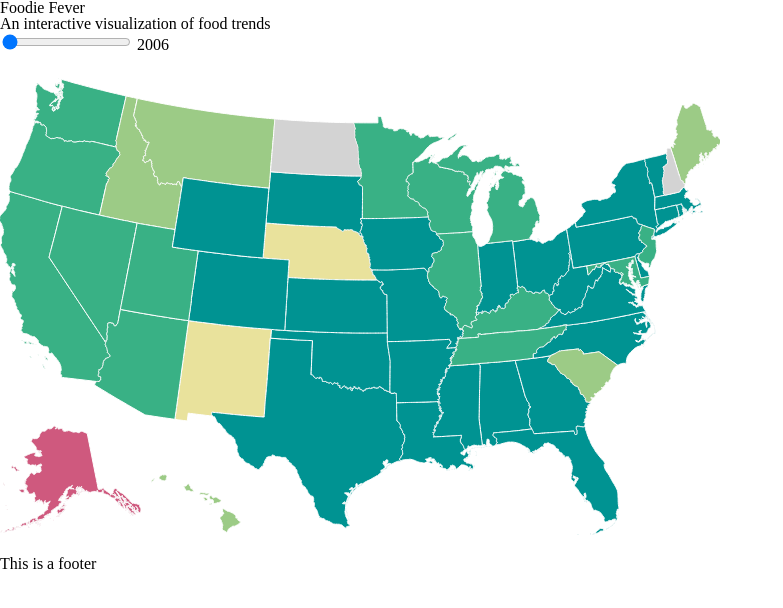
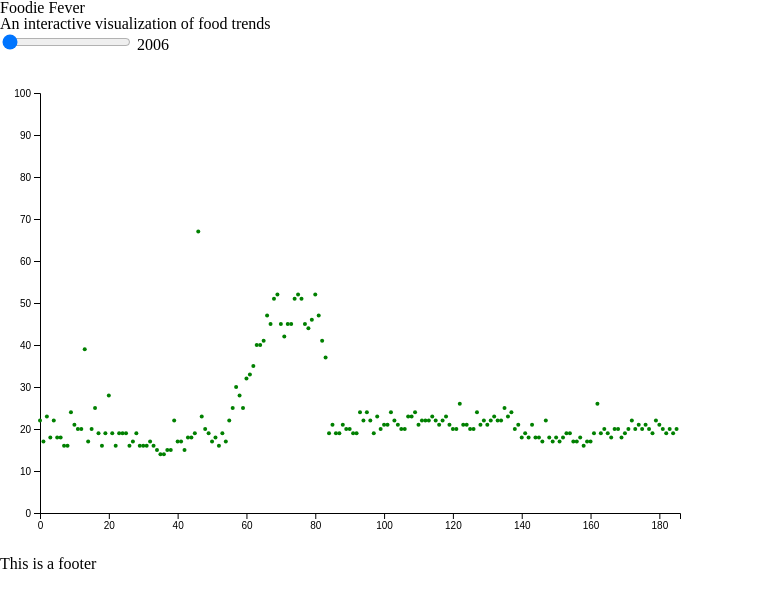
Before and after one commit to RosemaryGonzaga/FoodieFever, a website built with webpack: page index.html in a window 1280 px wide. Shown: the whole page, without its empty margins (0-783 px from the left). Built offline with nearby package versions, Linux system fonts and the light colour scheme.

Commit message:
Working on line graph

```diff
--- a/assets/data/sriracha_tabasco_timeline_2004_to_present.csv
+++ b/assets/data/sriracha_tabasco_timeline_2004_to_present.csv
@@ -1,4 +1,4 @@
-Month,tabasco: (United States),sriracha: (United States)
+Month,tabasco,sriracha
 2004-01,22,2
 2004-02,17,2
 2004-03,23,2
--- a/index.html
+++ b/index.html
@@ -27,6 +27,8 @@
         </div>
     </section>
 
+    <section class="line-chart-container"></section>
+
     <footer>
         <p>This is a footer</p>
     </footer>
--- a/src/geomap.js
+++ b/src/geomap.js
@@ -4,7 +4,7 @@ const geoColor = d3.scaleThreshold()
     // .range(["lightgray", "#228B3B", "#6CBA7D", "#CDE5D2", "#FCE1A4", "#FABF7B", "#E05C5C", "#AB1866"]); // color scheme 2 (green-magenta)
     // .range(["lightgray", "#3C93C2", "#6CB0D6", "#9EC9E2", "#E1F2E3", "#FEB24C", "#FD8D3C", "#FC4E2A"]); // color scheme 3 (blue-orange)
 
-export const renderGeoMap = () => {
+export const renderGeoMap = (dataset) => {  // renderGeoMap doesn't use dataset directly, but passes it to colorGeoMap()
     const width = 720;
     const height = 500;
 
@@ -28,15 +28,14 @@ export const renderGeoMap = () => {
             .attr("d", path)
             .attr("class", "states")
             .style("fill", "lightgray");
-        colorGeoMap();
+        colorGeoMap(dataset);
     });
 }
 
-export const colorGeoMap = (year = "2006") => { // later, this should take in a dataset too
+export const colorGeoMap = (dataset, year = "2006") => {
 
-    // Note: I should prob refactor the below line later to interpolate the food comparison into the filepath
-    d3.csv("assets/data/sriracha/sriracha_vs_tabasco_geo_trended.csv").then(data => {
-        const filteredData = data.filter(datum => datum.year === year); // year should come in as a string
+    d3.csv(dataset).then(data => {
+        const filteredData = data.filter(datum => datum.year === year);
         let searchFreqByState = {};
         filteredData.forEach(datum => {
             if (datum.sriracha === "0" && datum.tabasco === "0") {
@@ -47,6 +46,7 @@ export const colorGeoMap = (year = "2006") => { // later, this should take in a
         });
 
         d3.selectAll(".states")
+            .transition().duration(150) // may get rid of this
             .style("fill", d => {
                 let searchFreq = searchFreqByState[d.properties.NAME];
                 return geoColor(searchFreq);
--- a/src/index.js
+++ b/src/index.js
@@ -1,4 +1,5 @@
 import { renderGeoMap, colorGeoMap } from './geomap';
+import { renderLineChart } from './line_chart';
 
 document.addEventListener("DOMContentLoaded", () => {
 
@@ -11,13 +12,22 @@ document.addEventListener("DOMContentLoaded", () => {
         "2018", "2019"
     ];
 
-    d3.select("#timeslide").on("input", function() {
-        document.getElementById("range").innerHTML = year[this.value];
-        colorGeoMap(`${year[this.value]}`);
-    });
+    // // This dataset should dynamically change based on the comparison selected
+    // // (Will prob have a menu allowing users to select food comparison)
+    // // Refactor later to assign dataset based on the input value
+    // // ...may need a dictionary or to rename data files to faciliate interpolation
+    // let dataset = "assets/data/sriracha/sriracha_vs_tabasco_geo_trended.csv";
 
-    renderGeoMap();
+    // d3.select("#timeslide").on("input", function() {
+    //     document.getElementById("range").innerHTML = year[this.value];
+    //     colorGeoMap(dataset, `${year[this.value]}`);
+    // });
 
-    // Something to think about later: do I need to clean up event listeners & timers?
-    // Check for closures, memory leak sources?
+    // renderGeoMap(dataset);
+
+    let dataset = "assets/data/sriracha_tabasco_timeline_2004_to_present.csv";
+    renderLineChart(dataset);
 });
+
+// Something to think about later: do I need to clean up event listeners & timers?
+// Check for closures, memory leak sources?
--- /dev/null
+++ b/src/line_chart.js
@@ -0,0 +1,83 @@
+export const renderLineChart = dataset => {
+    const width = 720;
+    const height = 500;
+    const padding = 40;
+
+    let svg = d3.select(".line-chart-container").append("svg")
+        .attr("width", width)
+        .attr("height", height);
+
+    d3.csv(dataset).then(data => {
+
+        // Define x & y scales based on dataset
+        let maxX = data.length;
+        let maxY = 100;
+        let xScale = d3.scaleLinear()
+            .domain([0, maxX])
+            .range([padding, width - padding]);
+        let yScale = d3.scaleLinear()
+            .domain([0, maxY])
+            .range([height - padding, padding]);
+
+        // Define axes based on x & y scales
+        let xAxis = d3.axisBottom(xScale);
+        let yAxis = d3.axisLeft(yScale);
+
+        // Render axes onto DOM
+        svg.append("g")
+            .attr("class", "axis")
+            .attr("transform", "translate(0," + (height - padding) + ")")
+            .call(xAxis);
+        svg.append("g")
+            .attr("class", "axis")
+            .attr("transform", "translate(" + padding + ", 0)")
+            .call(yAxis);
+
+        // Render data as circles on the chart
+        svg.selectAll('circle')
+            .data(data)
+            .enter()
+            .append("circle")
+            .attr("cx", (_, idx) => {
+                debugger
+                return xScale(idx)
+            })
+            .attr("cy", datum => yScale(datum.tabasco))
+            .attr("r", "2")
+            .attr("fill", "green");
+        svg.selectAll('circle')
+            .data(data)
+            .enter()
+            .append("circle")
+            .attr("cx", (_, idx) => xScale(idx))
+            .attr("cy", datum => yScale(datum.sriracha))
+            .attr("r", "2")
+            .attr("fill", "orange");
+    });
+}
+
+
+// // plot data as circles
+// let circ = svg.selectAll('circle')  // selects all circles (even though they haven't been create yet!)
+//     .data(dataset)  // bind data to DOM (bind each circle to a data point)
+//     .enter()        // add one circle per data point
+//     .append('circle')
+//     .attr('cx', function (d) { return xScale(d[0]); })   // attributes for each circle are a function of the data points (scaled to the range)
+//     .attr('cy', function (d) { return yScale(d[1]); })
+//     .attr('r', function (d) { return rScale(d[2]); })
+//     .attr('fill', 'purple').attr('opacity', 0.5);
+
+
+// // add axes to svg
+// // NOTE about translate: translate(origin-x-coord, origin-y-coord) ... remember y origin starts at top
+
+// // x axis
+// svg.append('g') // creates a group
+//     .attr('class', 'axis')  // add css class for styling
+    // .attr("transform", "translate(0," + (h - pad) + ")") // translate(origin-x-coord, origin-y-coord)
+//     .call(xAxis);
+// // y axis
+// svg.append('g')
+//     .attr('class', 'axis')
+//     .attr("transform", "translate(" + pad + ", 0)")
+//     .call(yAxis);
```
Also changed, not shown: src/bundle.js (+14 -2 lines).
